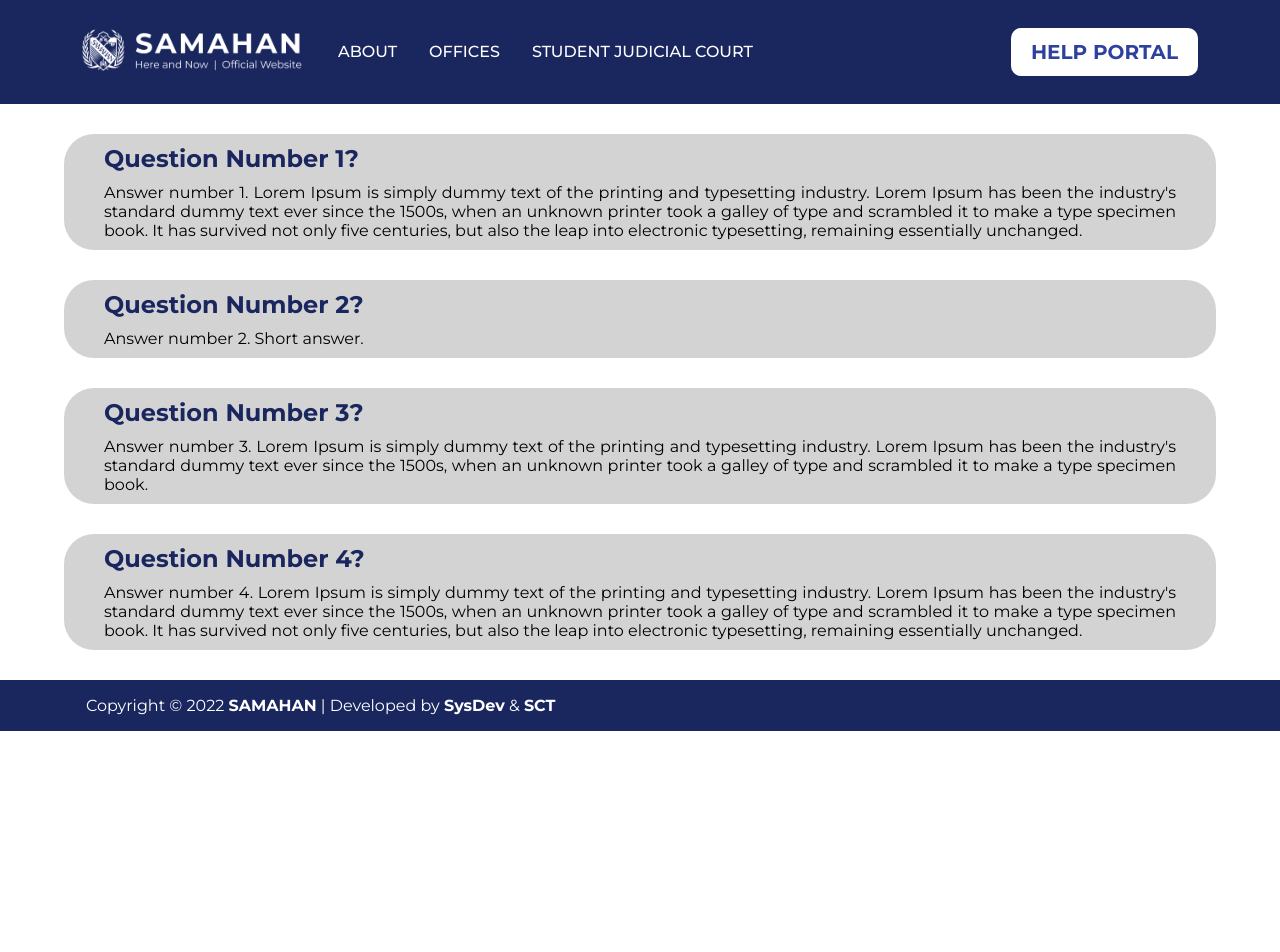
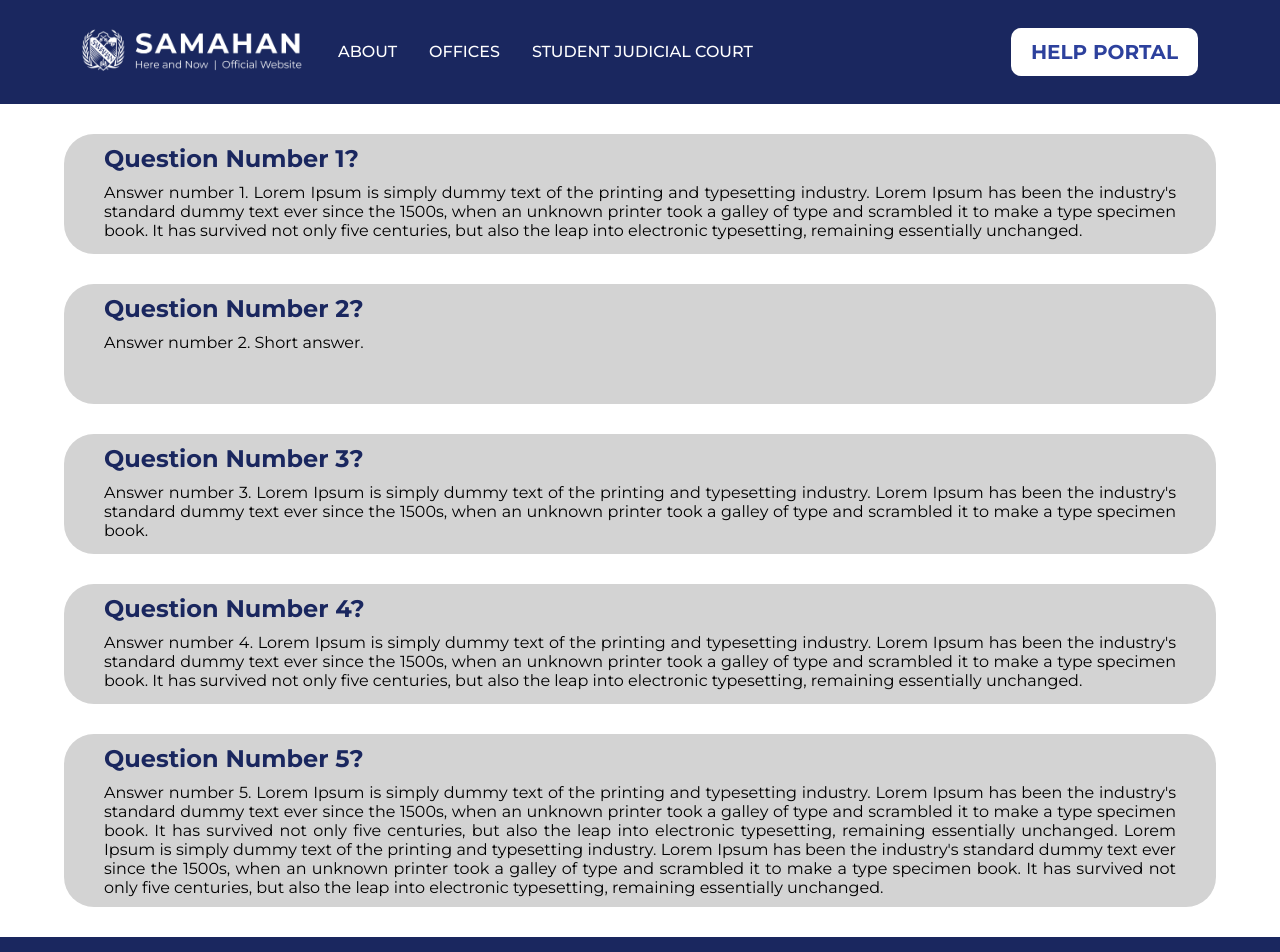
Before and after one commit to viverbungag/ADDU-SAMAHAN-Website, a Next.js app: page /faq in a window 1280 px wide. Shown: the top 952 px of the page. Before the commit the page ends 800 px from the top, so only its background shows below. Built offline with nearby package versions, Linux system fonts and the light colour scheme.

Commit message:
FAQ added min-height

```diff
--- a/src/components/Template/FAQTemplate/FAQTemplate.jsx
+++ b/src/components/Template/FAQTemplate/FAQTemplate.jsx
@@ -53,6 +53,13 @@
         </div>
       </div>
 
+      <div className={styles["question"]}>
+        <div className={styles["q-container"]}>
+          <h2 className={styles["q-question"]}>Question Number 5?</h2>
+          <p className={styles["q-answer"]}>Answer number 5. Lorem Ipsum is simply dummy text of the printing and typesetting industry. Lorem Ipsum has been the industry's standard dummy text ever since the 1500s, when an unknown printer took a galley of type and scrambled it to make a type specimen book. It has survived not only five centuries, but also the leap into electronic typesetting, remaining essentially unchanged. Lorem Ipsum is simply dummy text of the printing and typesetting industry. Lorem Ipsum has been the industry's standard dummy text ever since the 1500s, when an unknown printer took a galley of type and scrambled it to make a type specimen book. It has survived not only five centuries, but also the leap into electronic typesetting, remaining essentially unchanged.</p>
+        </div>
+      </div>
+
       <Footer />
     </>
   );
--- a/src/components/Template/FAQTemplate/FAQTemplate.module.scss
+++ b/src/components/Template/FAQTemplate/FAQTemplate.module.scss
@@ -40,6 +40,7 @@
   background-color: #D3D3D3;
   margin: 10px 5% 10px 5%;
   padding: 10px 0px 10px 0px;
+  min-height: 120px;
 }
 
 .question .q-question {
```
